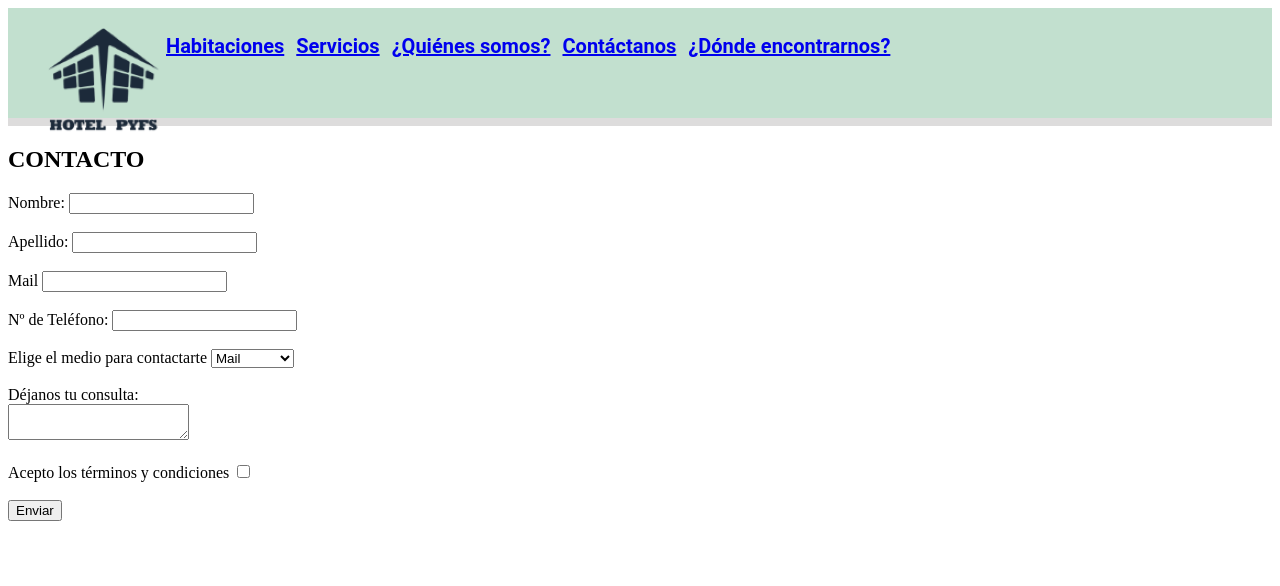
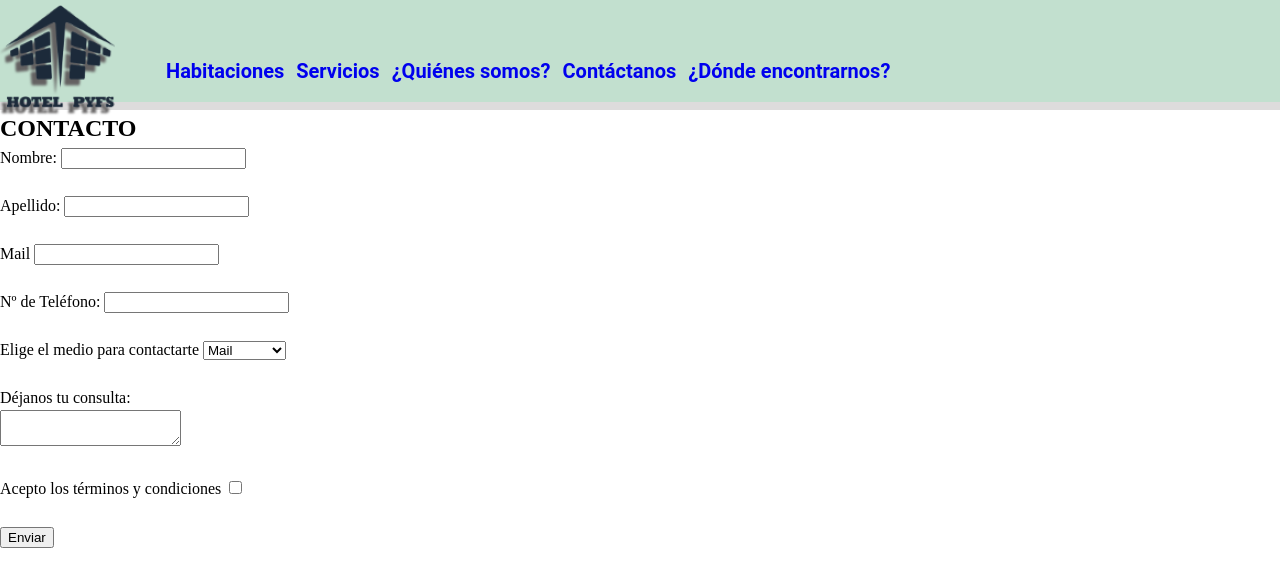
Before and after one commit to Ggaita/FSPy, a plain HTML site: page templates/contacto.html in a window 1280 px wide. Drawn offline with Linux system fonts and the light colour scheme.

Commit message:
Repasando

```diff
--- a/css/styles.css
+++ b/css/styles.css
@@ -15,7 +15,6 @@ header {
     font-style:normal;
     font-size: 20px;
     border-bottom: 8px solid rgb(221, 220, 220);
-
 }
 
 header .logo_hotel {
@@ -27,6 +26,13 @@ header .logo_hotel {
     filter: drop-shadow(-5px 6px 1px rgb(100, 98, 98));
 }
 
+
+#naveHotel {
+    margin-left: 0px;
+    position: fixed;
+    left: 120px;
+    top: 30px;
+}
 
 .nav_hotel {
     display: flex;
--- a/templates/contacto.html
+++ b/templates/contacto.html
@@ -4,26 +4,41 @@
 <head>
     <meta charset="UTF-8">
     <meta name="viewport" content="width=device-width, initial-scale=1.0">
-    <link rel="stylesheet" href="/css/styles.css">
-    <link rel="icon" href="/images/favicon.ico">
+    <link rel="stylesheet" type="text/css" href="../css/styles.css" />
+    <link rel="stylesheet" type="text/css" href="../css/reset.css" />
+    <link rel="icon" href="../images/favicon.ico">
 
     <title>Contacto</title>
 </head>
 
 <body>
+
+     <!--Cabezera Con Logo +  Navegacion + atajos-->
+
     <header>
-        <div class="header">
+        <a href="../index.html" alt" "><div class="logo_hotel"></div></a>
+        <div id="naveHotel">
+            <nav>
                 <ul class="nav_hotel">
-                <a href="/"><img src="/images/logo_hotel.png" alt=""></a>
                     <li><a href="./habitaciones.html">Habitaciones</a></li>
                     <li><a href="./servicios.html">Servicios</a></li>
                     <li><a href="./quienes-somos.html">¿Quiénes somos?</a></li>
                     <li><a href="#">Contáctanos</a></li>
                     <li><a href="./donde-encontrarnos.html">¿Dónde encontrarnos?</a></li>
                 </ul>
+            </nav>
+        </div>
+        <div>
+            <nav>
+                <ul class="nav_atajos">
+                    <li><a href="#"></a></li>
+                    <li><a href="#"></a></li>
+                    <li><a href="#"></a></li>
+                    <li><a href="#"></a></li>
+                </ul>
+            </nav>
         </div>
     </header>
-
     <main>
         <h2>CONTACTO</h2>
 
```
Also changed, not shown: index.html (+4 -0 lines). Lines whose indentation alone changed are shown as unchanged.
